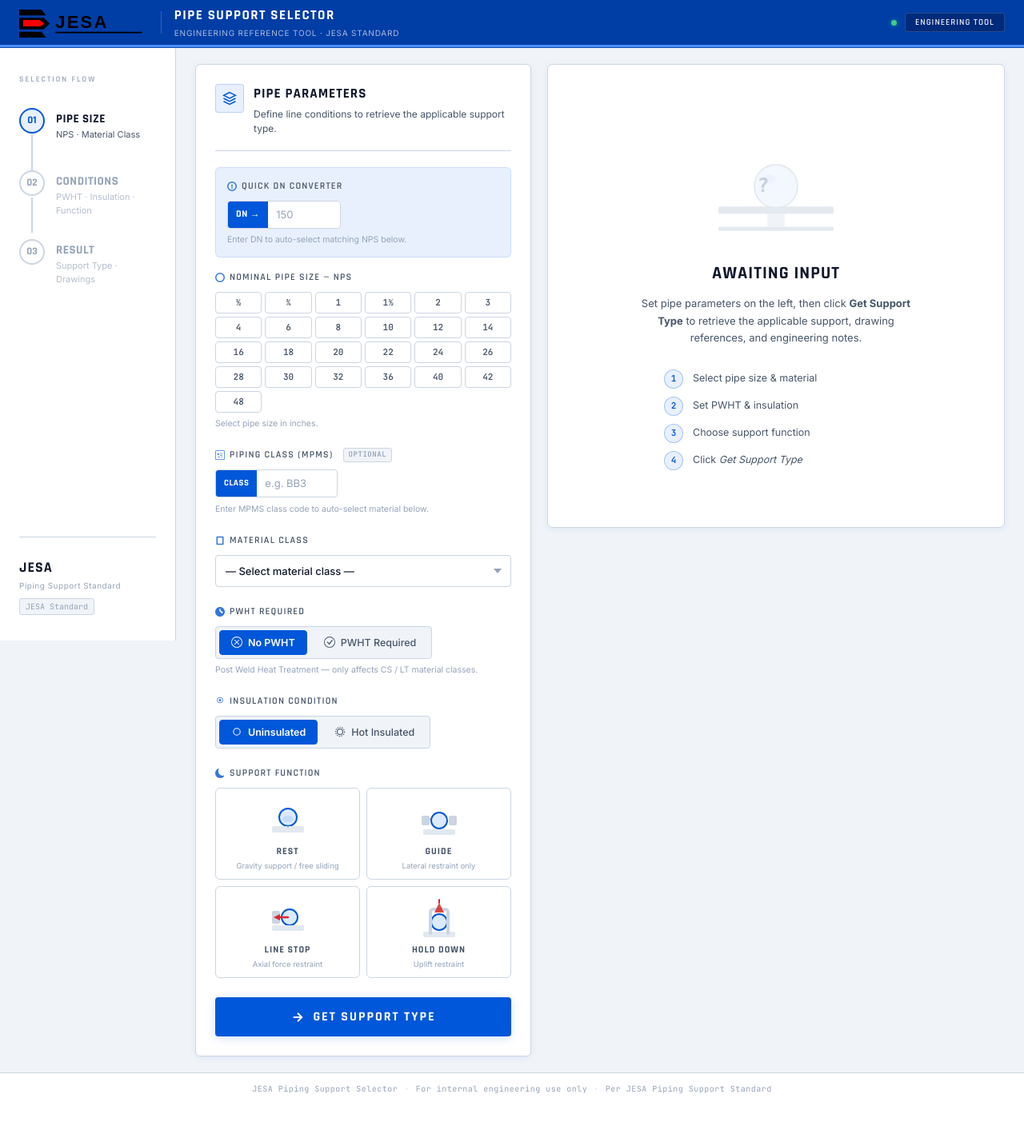
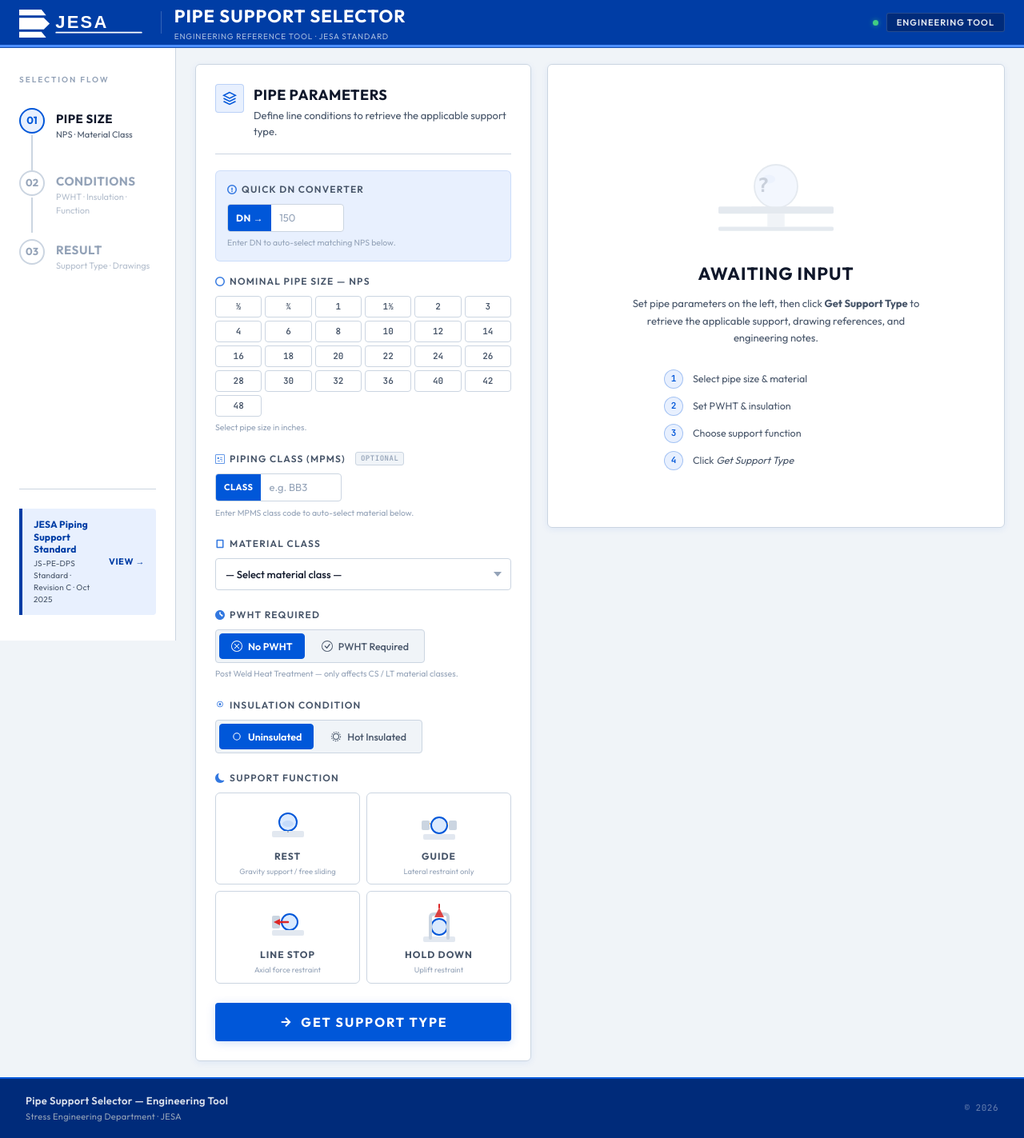
Before and after one commit to nizari08-max/support-selector, a Flask app: page / in a window 1280 px wide. Shown: the whole page at 80% size. Before the commit the page ends 1367 px from the top, so only its background shows below. Run offline with Flask 3, Linux system fonts and the light colour scheme.

Commit message:
polish UI: Outfit font, animations, logo/footer/banner fixes
- Replace Rajdhani+Inter with Outfit across all UI text
- Fix logo: brightness(0) invert(1) ensures white on blue header
- Add page-load stagger animations (navbar slide, card fade-up)
- NPS buttons: scale hover, press feel, pulsing glow on selected
- Result badge pops in with scale animation; drawing chips stagger-fade
- New dark footer (#002B7A) with title, dept, and dynamic year
- Sidebar doc-reference banner replaces plain sm-ver text
- CSS-only animations using transform/opacity; prefers-reduced-motion safe

Co-Authored-By: Claude Sonnet 4.6 <noreply@anthropic.com>

```diff
--- a/static/css/style.css
+++ b/static/css/style.css
@@ -74,14 +74,22 @@
   --shadow-sm:      0 1px 4px rgba(0,87,217,0.06);
 
   /* Typography */
-  --font-ui:    'Rajdhani', 'Barlow Condensed', system-ui, sans-serif;
-  --font-body:  'Inter', system-ui, -apple-system, sans-serif;
+  --font-ui:    'Outfit', system-ui, sans-serif;
+  --font-body:  'Outfit', system-ui, sans-serif;
   --font-mono:  'JetBrains Mono', 'IBM Plex Mono', 'Consolas', monospace;
 
   /* Geometry */
   --radius:     6px;
   --radius-sm:  4px;
   --radius-lg:  10px;
+
+  /* Animation timing */
+  --anim-fast:  0.15s;
+  --anim-med:   0.3s;
+  --anim-slow:  0.5s;
+
+  /* Dark footer */
+  --bg-footer:  #002B7A;
 
   --transition: 0.18s ease;
 }
@@ -122,7 +131,7 @@ body {
   justify-content: space-between;
 }
 .brand { display: flex; align-items: center; gap: 16px; }
-.logo { height: 38px; width: auto; filter: brightness(10) invert(1); }
+.logo { height: 38px; width: auto; filter: brightness(0) invert(1); }
 .nav-divider {
   width: 1px;
   height: 28px;
@@ -131,10 +140,10 @@ body {
 .tool-title { display: flex; flex-direction: column; gap: 1px; }
 .title-main {
   font-family: var(--font-ui);
-  font-size: 17px;
+  font-size: 22px;
   font-weight: 700;
   color: #FFFFFF;
-  letter-spacing: 1.5px;
+  letter-spacing: 1px;
   text-transform: uppercase;
 }
 .title-sub {
@@ -353,15 +368,15 @@ body {
 }
 .panel-header h2 {
   font-family: var(--font-ui);
-  font-size: 17px;
+  font-size: 18px;
   font-weight: 700;
-  letter-spacing: 1px;
+  letter-spacing: 0.5px;
   text-transform: uppercase;
   color: var(--text-primary);
   margin-bottom: 3px;
 }
 .panel-header p {
-  font-size: 12px;
+  font-size: 13px;
   color: var(--text-secondary);
   line-height: 1.5;
 }
@@ -1086,19 +1125,44 @@ body {
 
 /* ── FOOTER ─────────────────────────────────────────────────────── */
 .footer {
-  background: var(--bg-card);
-  border-top: 1px solid var(--border);
+  background: var(--bg-footer);
+  border-top: 2px solid var(--accent-blue);
   color: var(--text-muted);
-  text-align: center;
-  padding: 12px 24px;
-  font-family: var(--font-mono);
-  font-size: 10px;
-  letter-spacing: 0.5px;
+  padding: 18px 32px;
+  font-family: var(--font-body);
+  font-size: 12px;
+}
+.footer-inner {
   display: flex;
   align-items: center;
-  justify-content: center;
+  justify-content: space-between;
+  flex-wrap: wrap;
   gap: 8px;
-  flex-wrap: wrap;
+  max-width: 1600px;
+  margin: 0 auto;
+}
+.footer-brand {
+  display: flex;
+  flex-direction: column;
+  gap: 2px;
+}
+.footer-title {
+  font-family: var(--font-ui);
+  font-size: 13px;
+  font-weight: 600;
+  color: rgba(255,255,255,0.85);
+  letter-spacing: 0.3px;
+}
+.footer-dept {
+  font-size: 11px;
+  color: var(--text-muted);
+  letter-spacing: 0.3px;
+}
+.footer-year {
+  font-family: var(--font-mono);
+  font-size: 11px;
+  color: rgba(255,255,255,0.4);
+  letter-spacing: 0.5px;
 }
 .foot-sep { opacity: 0.4; }
 
@@ -1257,6 +1321,56 @@ body {
   margin-top: 8px;
 }
 
+/* ── DOCUMENT REFERENCE BANNER ─────────────────────────────────── */
+.doc-ref-banner {
+  display: flex;
+  align-items: center;
+  justify-content: space-between;
+  gap: 10px;
+  background: var(--accent-blue-lt);
+  border-left: 4px solid var(--bg-header);
+  border-radius: 0 var(--radius-sm) var(--radius-sm) 0;
+  padding: 12px 14px;
+  margin-top: auto;
+  text-decoration: none;
+  cursor: pointer;
+  transition: background var(--transition), box-shadow var(--transition),
+              transform var(--transition);
+}
+.doc-ref-banner:hover {
+  background: #DBEAFE;
+  box-shadow: var(--shadow);
+  transform: translateY(-1px);
+}
+.doc-ref-body { display: flex; flex-direction: column; gap: 2px; min-width: 0; }
+.doc-ref-title {
+  font-family: var(--font-ui);
+  font-size: 12px;
+  font-weight: 700;
+  color: var(--bg-header);
+  letter-spacing: 0.2px;
+  line-height: 1.3;
+}
+.doc-ref-sub {
+  font-size: 10px;
+  color: var(--text-secondary);
+  letter-spacing: 0.2px;
+}
+.doc-ref-arrow {
+  font-family: var(--font-ui);
+  font-size: 11px;
+  font-weight: 700;
+  color: var(--bg-header);
+  flex-shrink: 0;
+  letter-spacing: 0.5px;
+}
+
+/* Step indicator transition enhancement */
+.si-dot { transition: background var(--anim-med) ease, border-color var(--anim-med) ease,
+                       color var(--anim-med) ease; }
+.si-line { transition: background var(--anim-med) ease; }
+.si-title { transition: color var(--anim-med) ease; }
+
 /* ── RESPONSIVE — TABLET (≤1100px) ──────────────────────────────── */
 @media (max-width: 1100px) {
   .step-sidebar { display: none; }
--- a/templates/index.html
+++ b/templates/index.html
@@ -5,10 +5,10 @@
   <meta name="viewport" content="width=device-width, initial-scale=1.0">
   <title>JESA — Piping Support Selector</title>
 
-  <!-- Google Fonts: Rajdhani (UI/headings) + JetBrains Mono (codes/numbers) + Inter (body) -->
+  <!-- Google Fonts: Outfit (UI/body) + JetBrains Mono (codes/technical values) -->
   <link rel="preconnect" href="https://fonts.googleapis.com">
   <link rel="preconnect" href="https://fonts.gstatic.com" crossorigin>
-  <link href="https://fonts.googleapis.com/css2?family=Rajdhani:wght@500;600;700&family=JetBrains+Mono:wght@400;600&family=Inter:wght@300;400;500;600;700&display=swap" rel="stylesheet">
+  <link href="https://fonts.googleapis.com/css2?family=Outfit:wght@300;400;500;600;700&family=JetBrains+Mono:wght@400;600&display=swap" rel="stylesheet">
 
   <link rel="stylesheet" href="/static/css/style.css">
 </head>
@@ -79,9 +79,13 @@
       </div><!-- /.stepper -->
 
       <div class="sidebar-meta">
-        <span class="sm-tool">JESA</span>
-        <span class="sm-std">Piping Support Standard</span>
-        <span class="sm-ver">JESA Standard</span>
+        <div class="doc-ref-banner" role="note" title="JESA Piping Support Standard — Reference Document">
+          <div class="doc-ref-body">
+            <span class="doc-ref-title">JESA Piping Support Standard</span>
+            <span class="doc-ref-sub">JS-PE-DPS Standard · Revision C · Oct 2025</span>
+          </div>
+          <span class="doc-ref-arrow">VIEW →</span>
+        </div>
       </div>
     </aside><!-- /.step-sidebar -->
 
@@ -425,11 +429,13 @@
 
   <!-- ══════════════════════════ FOOTER ══════════════════════════ -->
   <footer class="footer">
-    <span>JESA Piping Support Selector</span>
-    <span class="foot-sep">·</span>
-    <span>For internal engineering use only</span>
-    <span class="foot-sep">·</span>
-    <span>Per JESA Piping Support Standard</span>
+    <div class="footer-inner">
+      <div class="footer-brand">
+        <span class="footer-title">Pipe Support Selector — Engineering Tool</span>
+        <span class="footer-dept">Stress Engineering Department · JESA</span>
+      </div>
+      <span class="footer-year" id="footerYear"></span>
+    </div>
   </footer>
 
   <script src="/static/js/app.js"></script>
@@ -478,6 +484,10 @@
     // Poll stepper state at 250ms (imperceptible, no perf impact for this tool)
     setInterval(updateStepper, 250);
     updateStepper();
+
+    // Footer year
+    var fy = document.getElementById('footerYear');
+    if (fy) fy.textContent = '© ' + new Date().getFullYear();
   })();
   </script>
 
```
Also changed, not shown: other parts of static/css/style.css (+80 -6 lines), PROGRESS.md (+64 -0 lines).
